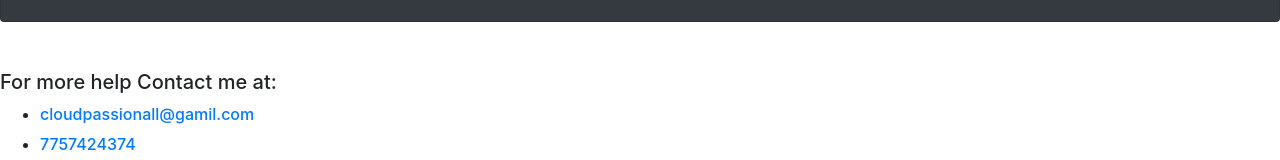
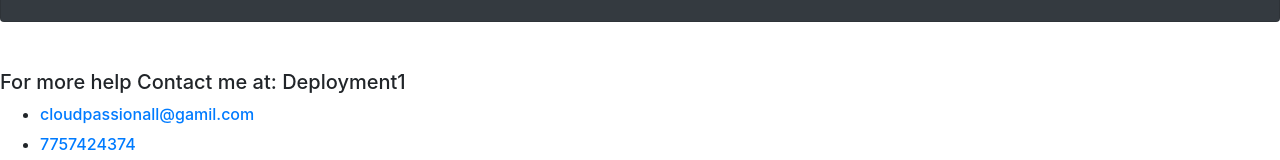
Before and after one commit to cloudpassion1801/angularSpringbootFrontEnd, an Angular app: page / in a window 1280 px wide. Shown: the part 378-538 px from the top of the page. Built offline with nearby package versions, Linux system fonts and the light colour scheme.

Commit message:
Update app.component.html

```diff
--- a/src/app/app.component.html
+++ b/src/app/app.component.html
@@ -25,7 +25,7 @@
 </div>
 
 
-<h5>For more help Contact me at: </h5>
+<h5>For more help Contact me at: Deployment1 </h5>
 <ul>
   <li>
     <h6><a target="_blank" rel="noopener" href="https://angular.io/tutorial">cloudpassionall@gamil.com</a></h6>
```
